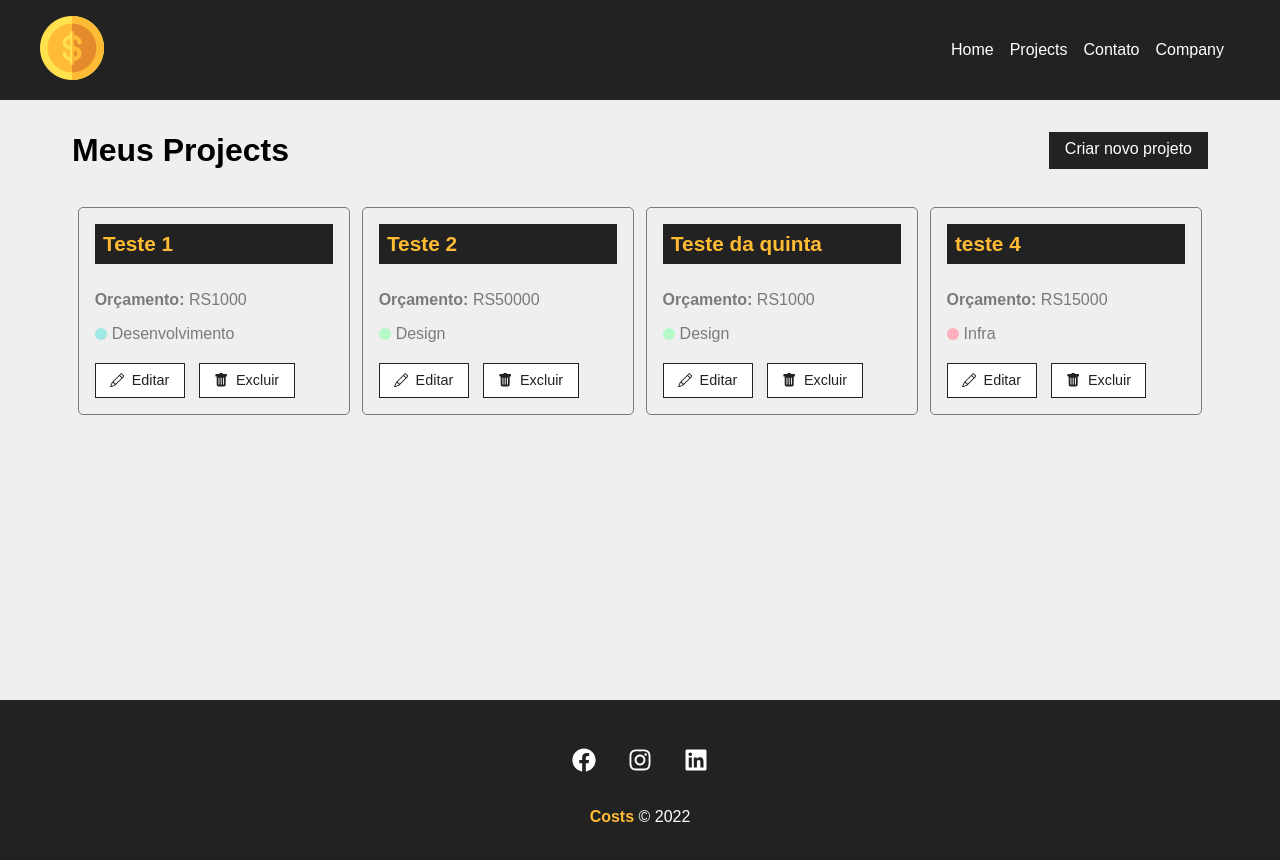
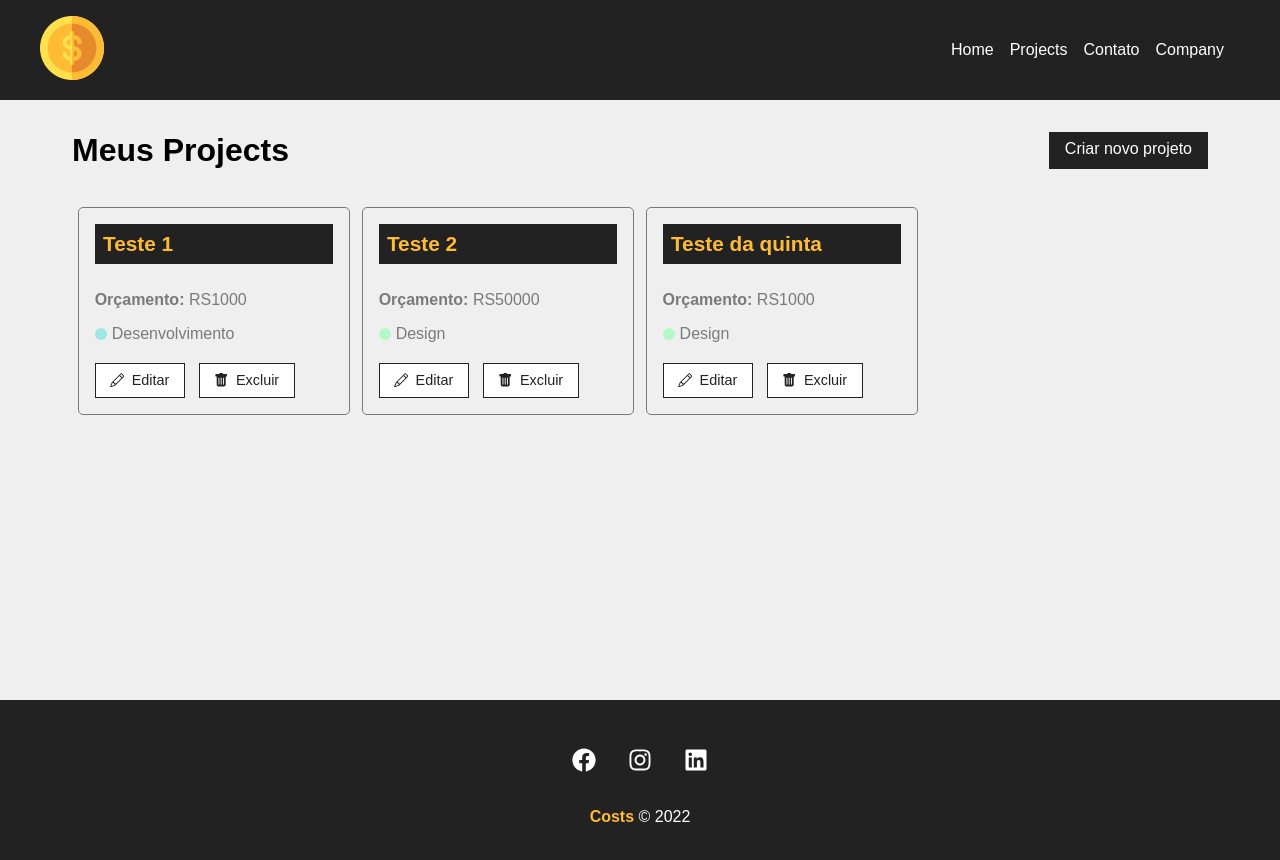
Before and after one commit to dgleyramos1/costs, a React (Create React App) app: page /projects in a window 1280 px wide. Shown: the top 860 px of the page. Built offline with nearby package versions, Linux system fonts and the light colour scheme; data requests are answered from the project's data file.

Commit message:
Removendo projetos

```diff
--- a/db.json
+++ b/db.json
@@ -32,17 +32,6 @@
       "cost": 0,
       "services": [],
       "id": 3
-    },
-    {
-      "name": "teste 4",
-      "budget": "15000",
-      "category": {
-        "id": "1",
-        "name": "Infra"
-      },
-      "cost": 0,
-      "services": [],
-      "id": 4
     }
   ],
   "categories": [
--- a/src/components/pages/Projects.js
+++ b/src/components/pages/Projects.js
@@ -10,7 +10,8 @@
 const Projects = () => {
 
     const [ projects, setProjects ] = useState([]);
-    const [ removeLoading, setRemoveLoading ] = useState(false)
+    const [ removeLoading, setRemoveLoading ] = useState(false);
+    const [ projectMessage, setProjectMessage ] = useState('');
 
 
     const location = useLocation();
@@ -36,6 +37,21 @@
         }, 300);
     }, [])
 
+    const removeProject = (id) => {
+        fetch(`http://localhost:5000/projects/${id}`, {
+            method: 'DELETE',
+            headers: {
+                'Content-Type': 'application/json'
+            }
+        })
+        .then(resp => resp.json())
+        .then(() => {
+            setProjects(projects.filter((project) => project.id !== id));
+            setProjectMessage('Projeto removido com sucesso!')
+        })
+        .catch(err => console.log(err))
+    }
+
 
     return (
         <div className={styles.project_container}>
@@ -46,6 +62,9 @@
             {
                 message && <Message type="success" msg={message}/>
             }
+            {
+                projectMessage && <Message type="success" msg={projectMessage}/>
+            }
             <Container customClass="start">
                 {projects.length > 0 &&
                     projects.map((project) =>
@@ -55,6 +74,7 @@
                             budget={project.budget}
                             category={project.category.name}
                             key={project.id}
+                            handleRemove={removeProject}
                         />
                     )
                 }
--- a/src/components/project/ProjectCard.js
+++ b/src/components/project/ProjectCard.js
@@ -11,6 +11,11 @@
     category,
     handleRemove
 }) => {
+
+    const remove = (e) =>{
+        e.preventDefault()
+        handleRemove(id)
+    }
     return (
         <div className={styles.project_card}>
             <h4>{name}</h4>
@@ -24,7 +29,7 @@
                 <NavLink to="/">
                     <BsPencil /> Editar
                 </NavLink>
-                <button>
+                <button onClick={remove}>
                     <BsFillTrashFill /> Excluir
                 </button>
             </div>
```
